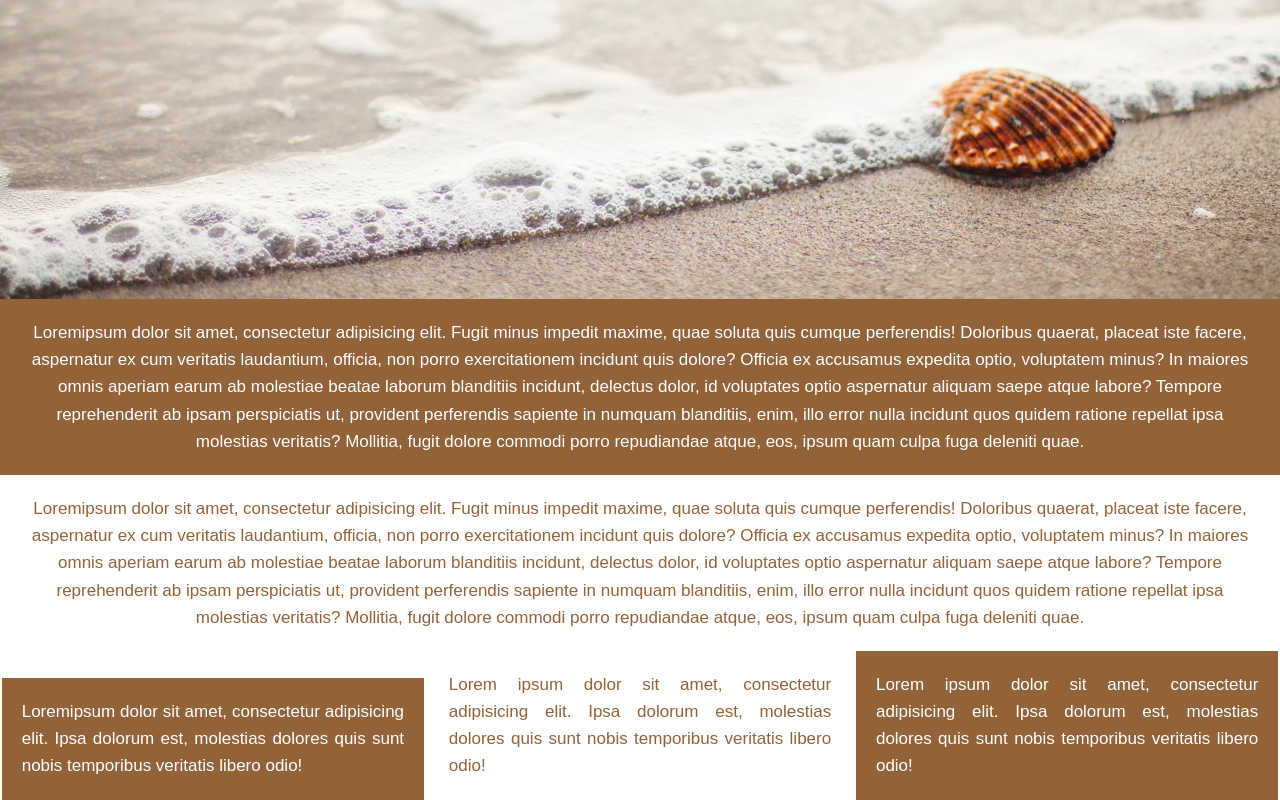
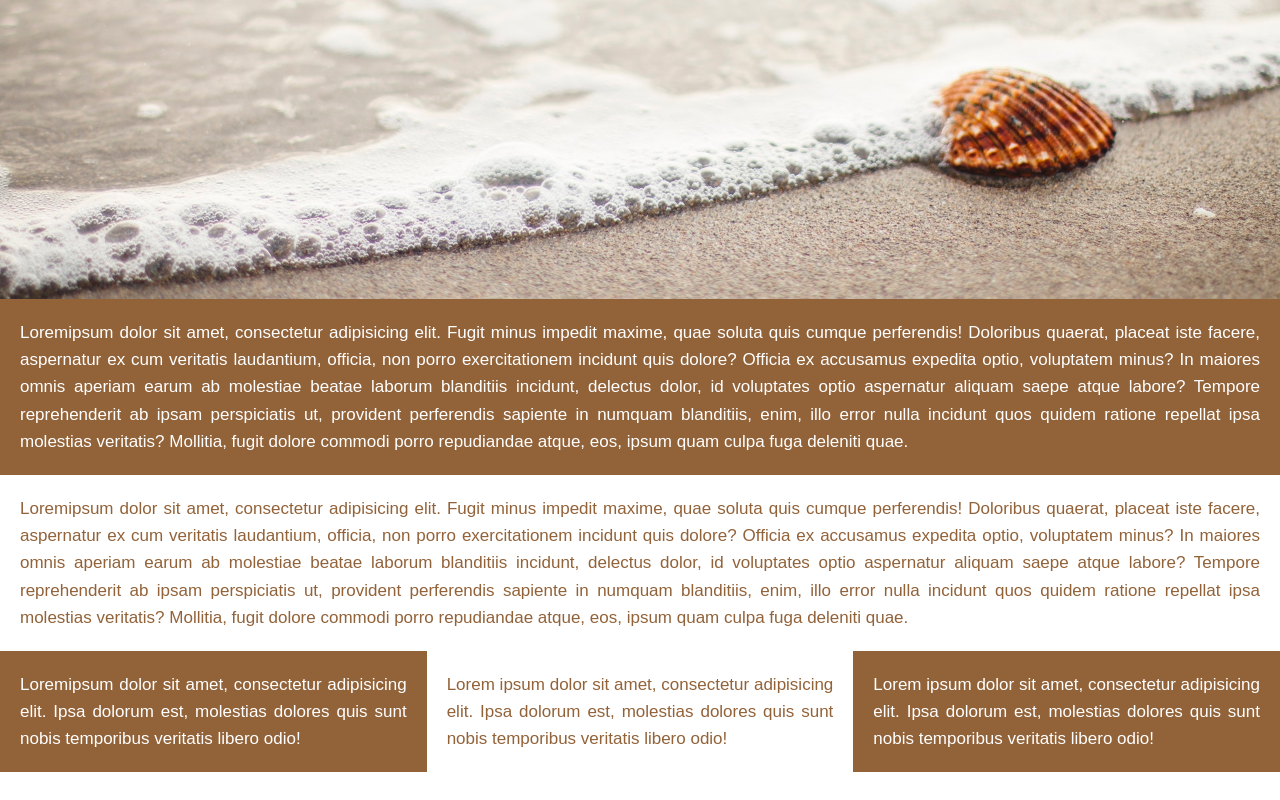
Before and after one commit to mverbylo/Block-model, a plain HTML site: page index.html in a window 1280 px wide. Shown: the part 501-1301 px from the top of the page. After the commit the page ends 1273 px from the top, so only its background shows below. Drawn offline with Linux system fonts and the light colour scheme.

Commit message:
Add wrapper

```diff
--- a/assets/style/style.css
+++ b/assets/style/style.css
@@ -38,16 +38,18 @@ a:hover {
 }
 main p {
   padding: 20px;
+  text-align: justify;
 }
 main {
   margin: 0;
 }
-section > section {
-  display: inline-block;
-  text-align: justify;
-  width: 33%;
+
+#wrapper {
+  display: grid;
+  grid-template-columns: 1fr 1fr 1fr;
 }
-.color-backgroubd {
-  background: #926239;
+section:first-child,
+section > section:nth-child(2n + 1) {
+  background-color: #926239;
   color: white;
 }
--- a/index.html
+++ b/index.html
@@ -18,7 +18,7 @@
       <a href="#readmore">Read More</a>
     </header>
     <main id="readmore">
-      <section class="color-backgroubd">
+      <section>
         <p>
           Loremipsum dolor sit amet, consectetur adipisicing elit. Fugit minus
           impedit maxime, quae soluta quis cumque perferendis! Doloribus
@@ -50,8 +50,8 @@
           quae.
         </p>
       </section>
-      <section>
-        <section class="color-backgroubd">
+      <section id="wrapper">
+        <section>
           <p>
             Loremipsum dolor sit amet, consectetur adipisicing elit. Ipsa
             dolorum est, molestias dolores quis sunt nobis temporibus veritatis
@@ -65,7 +65,7 @@
             libero odio!
           </p>
         </section>
-        <section class="color-backgroubd">
+        <section>
           <p>
             Lorem ipsum dolor sit amet, consectetur adipisicing elit. Ipsa
             dolorum est, molestias dolores quis sunt nobis temporibus veritatis
```
